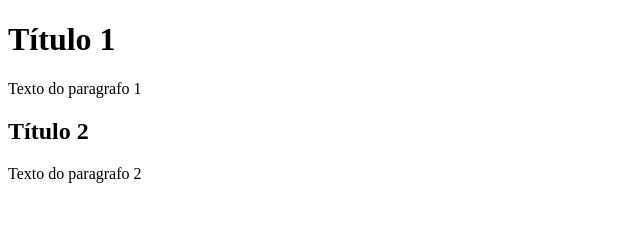
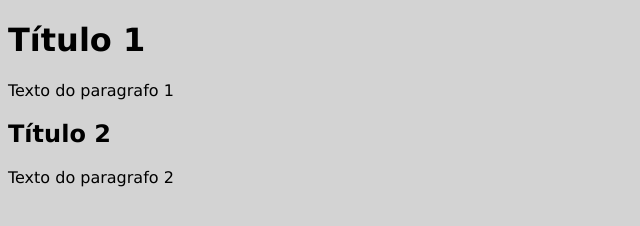
Before and after one commit to Taynara-Luana/projeto-html-css-js-docker, a plain HTML site: page src/view/index.html in a window 1280 px wide. Shown: the whole page, without its empty margins (0-640 px from the left). Drawn offline with Linux system fonts and the light colour scheme.

Commit message:
exemplo_head_utilizando_estilo_css

```diff
--- /dev/null
+++ b/src/css/index.css
@@ -0,0 +1,4 @@
+body {
+    background-color:#D3D3D3;
+    font-family: 'Lucida Sans', 'Lucida Sans Regular', 'Lucida Grande', 'Lucida Sans Unicode', Geneva, Verdana, sans-serif;
+}
--- a/src/view/index.html
+++ b/src/view/index.html
@@ -3,6 +3,7 @@
     <head>
         <title>Minha primeira página em HTML</title>
         <meta charset="utf-8">
+        <link rel="stylesheet" type="text/css" href="../css/index.css" media="screen" />
     </head>
 
     <body>
```
